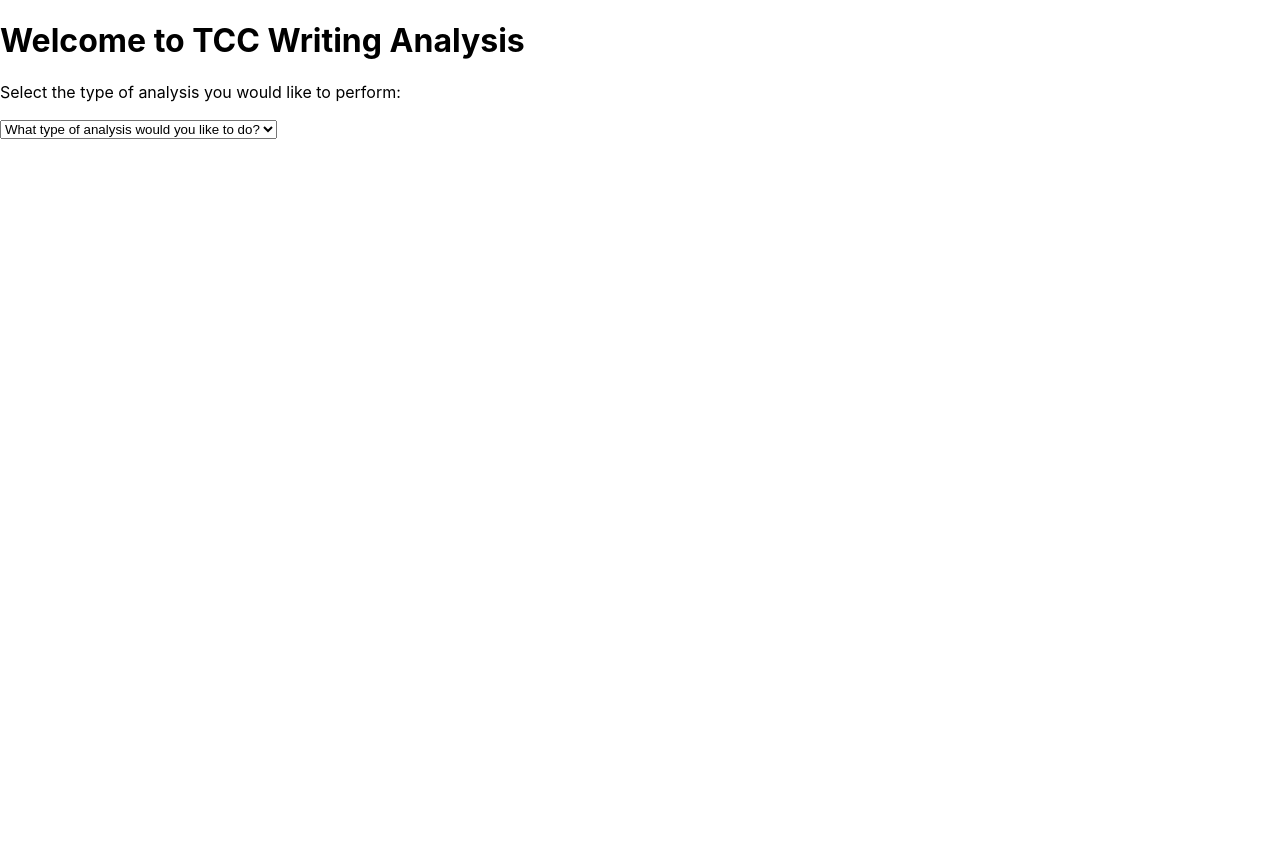
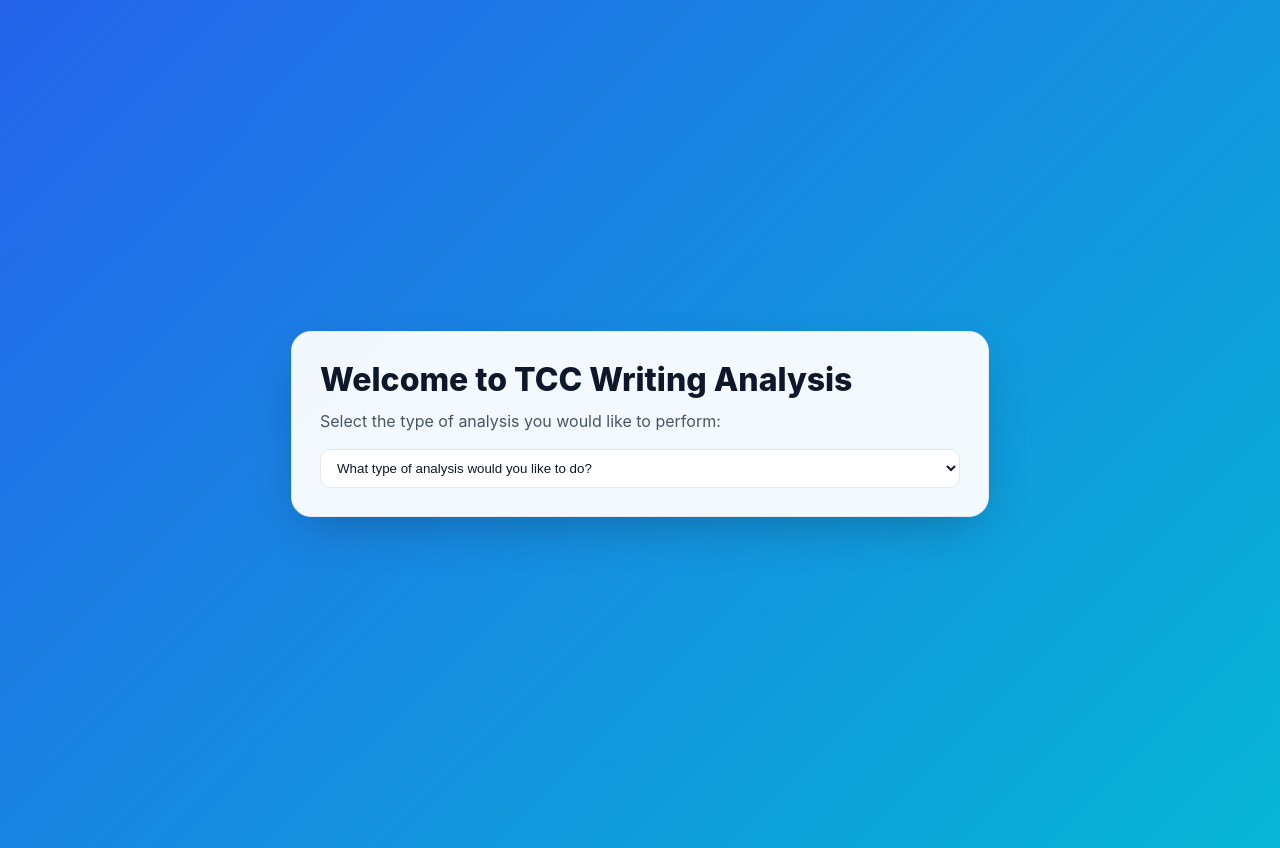
Before and after one commit to jackieobrien1564383/NLP-Insights-Capstone, a React (Create React App) app in the folder frontend/: page / in a window 1280 px wide. Before the commit the page ends 800 px from the top, so only its background shows below. Built offline with nearby package versions, Linux system fonts and the light colour scheme; no server answers.

Commit message:
Update HomePage.js
removed inline .css styling and pointed to global (styles/ttc.css) file

```diff
--- a/frontend/src/Components/HomePage.js
+++ b/frontend/src/Components/HomePage.js
@@ -2,19 +2,16 @@ import React from "react";
 
 const HomePage = ({ onSelect }) => {
   return (
-    <div className="min-h-screen flex flex-col items-center justify-center gap-8 bg-gradient-to-br from-blue-500 via-purple-600 to-purple-800 p-6">
-      <div className="bg-white/95 backdrop-blur-lg rounded-2xl shadow-2xl p-8 text-center max-w-lg w-full">
-        <h1 className="text-4xl font-bold text-gray-800 mb-6">
-          Welcome to TCC Writing Analysis
-        </h1>
-        <p className="text-gray-600 mb-6">
-          Select the type of analysis you would like to perform:
-        </p>
+    <div className="app-hero">
+      <div className="tcc-card">
+        <h1 className="tcc-title">Welcome to TCC Writing Analysis</h1>
+        <p className="tcc-sub">Select the type of analysis you would like to perform:</p>
 
         <select
           onChange={(e) => onSelect(e.target.value)}
-          className="w-full p-3 text-gray-700 border border-gray-300 rounded-lg focus:outline-none focus:ring-2 focus:ring-purple-500"
+          className="tcc-select"
           defaultValue=""
+          aria-label="Select analysis type"
         >
           <option value="" disabled>
             What type of analysis would you like to do?
```
